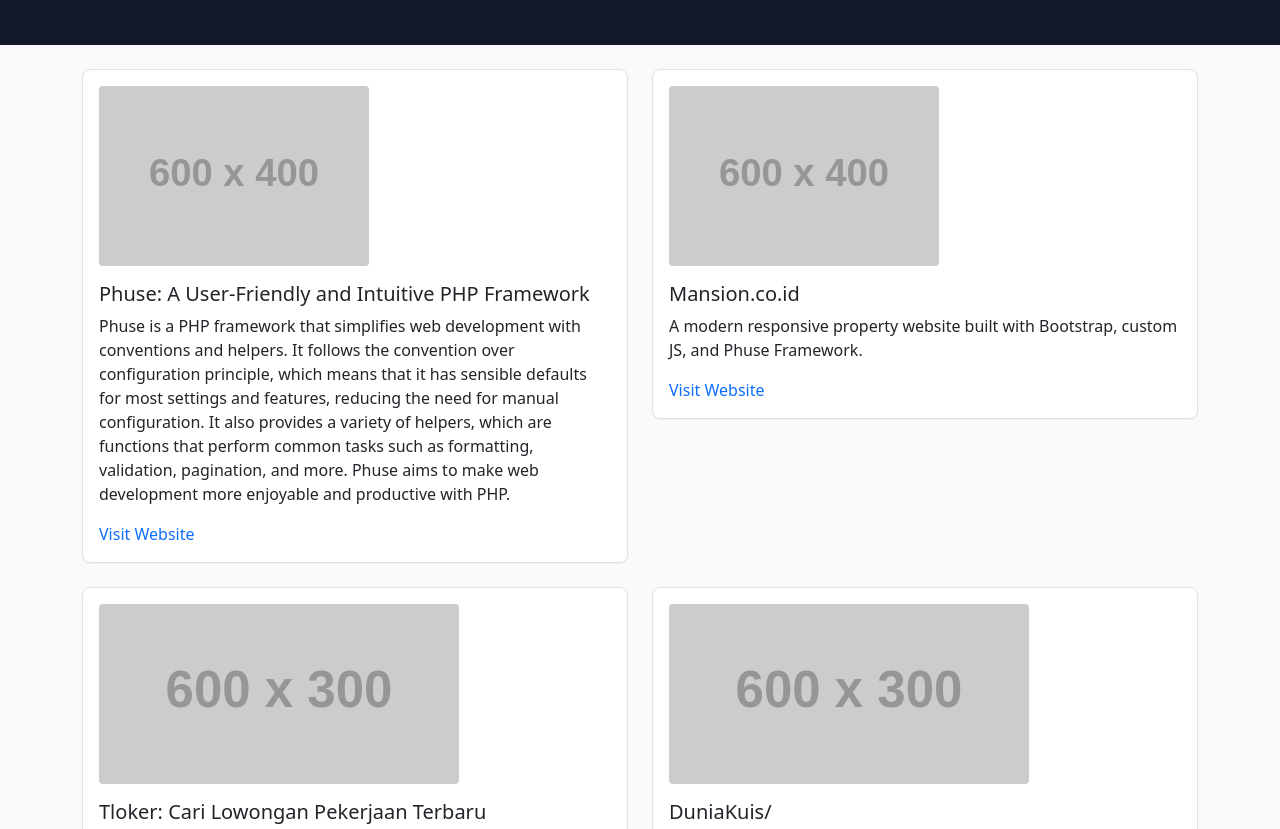
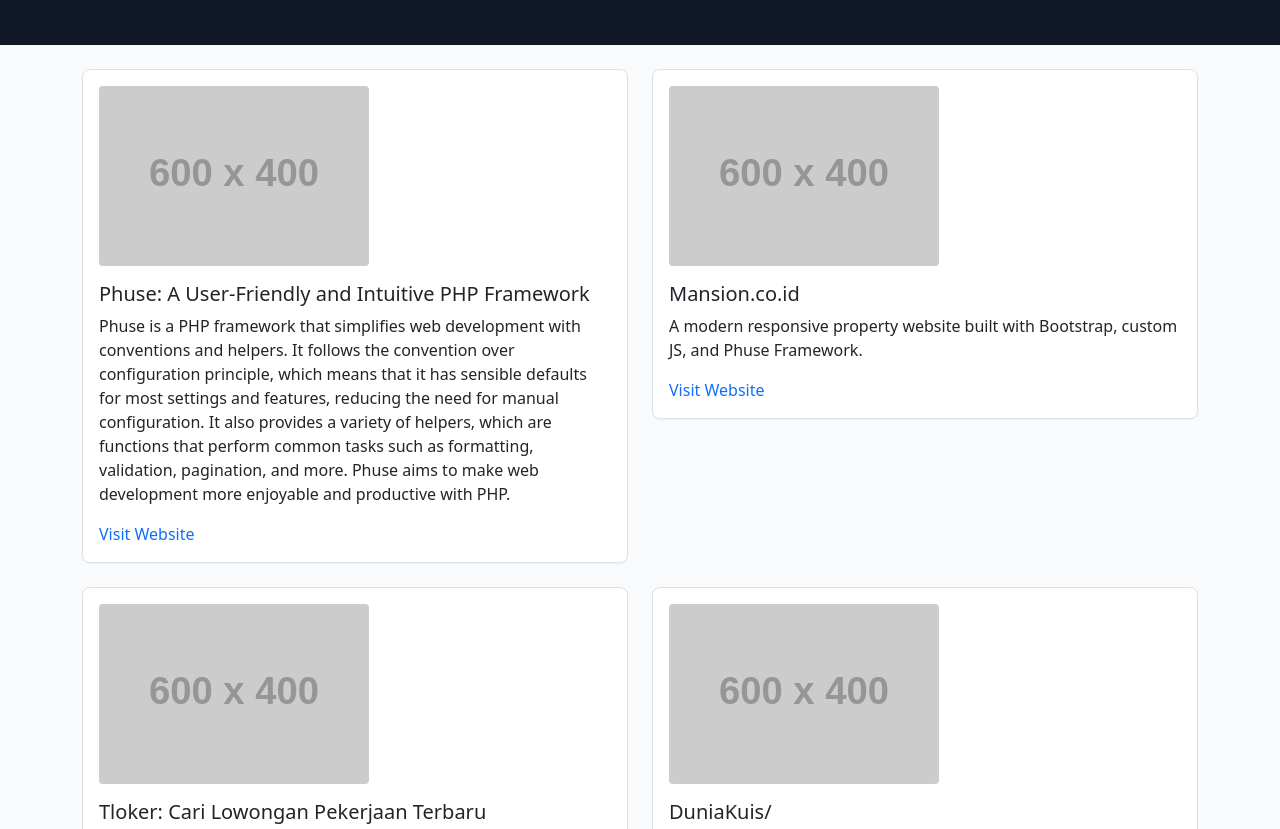
Before and after one commit to primaybr/primaybr.github.io, a plain HTML site: page projects.html in a window 1280 px wide. Shown: the part 105-934 px from the top of the page. Drawn offline with nearby package versions, Linux system fonts and the light colour scheme; placeholder pictures from the web are drawn by us.

Commit message:
Update projects.html

```diff
--- a/projects.html
+++ b/projects.html
@@ -81,7 +81,7 @@
       <!-- Project 2 -->
       <div class="col-md-6">
         <div class="project-card">
-          <img src="https://via.placeholder.com/600x300?text=Tloker" alt="Project Two Screenshot" class="img-fluid project-image mb-3" />
+          <img src="https://placehold.co/600x400?text=Tloker" alt="Project Two Screenshot" class="img-fluid project-image mb-3" />
           <h5>Tloker: Cari Lowongan Pekerjaan Terbaru</h5>
           <p>Full-stack CMS with Phuse Framework backend and JQuery frontend, built for job seekers.</p>
           <a href="https://tloker.com/" target="_blank">Visit Website</a>
@@ -91,7 +91,7 @@
        <!-- Project 3 -->
       <div class="col-md-6">
         <div class="project-card">
-          <img src="https://via.placeholder.com/600x300?text=DuniaKuis" alt="Project Three Screenshot" class="img-fluid project-image mb-3" />
+          <img src="https://placehold.co/600x400?text=Dunia Kuis" alt="Project Three Screenshot" class="img-fluid project-image mb-3" />
           <h5>DuniaKuis/</h5>
           <p>Full-stack CMS with Phuse Framework backend and JQuery frontend, built for quiz seekers.</p>
           <a href="https://duniakuis.id/" target="_blank">Visit Website</a>
```
